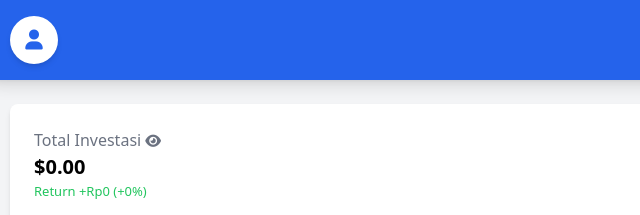
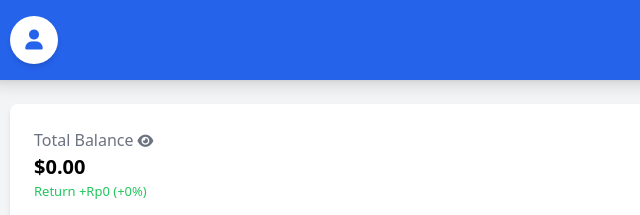
Before and after one commit to JzuvGTI/crypto-game, a plain HTML site: page dashboard.html in a window 1280 px wide. Shown: the top 215 px of the page, 14-654 px from the left. Drawn offline with nearby package versions, Linux system fonts and the light colour scheme.

Commit message:
Update dashboard.html

```diff
--- a/dashboard.html
+++ b/dashboard.html
@@ -78,7 +78,7 @@
         <div class="bg-white rounded-lg p-6 shadow-md relative">
             <div class="flex justify-between items-center">
                 <div>
-                    <p class="text-gray-500">Total Investasi<i class="fas fa-eye cursor-pointer ml-1 text-sm" id="toggle-eye"></i></p>
+                    <p class="text-gray-500">Total Balance<i class="fas fa-eye cursor-pointer ml-1 text-sm" id="toggle-eye"></i></p>
                     <!-- Saldo yang bisa di-hide/show -->
                     <p id="balance-amount" class="text-[20px] font-bold">$0.00</p>
                     <p class="text-green-500 text-[13px]">Return +Rp0 (+0%)</p>
```
